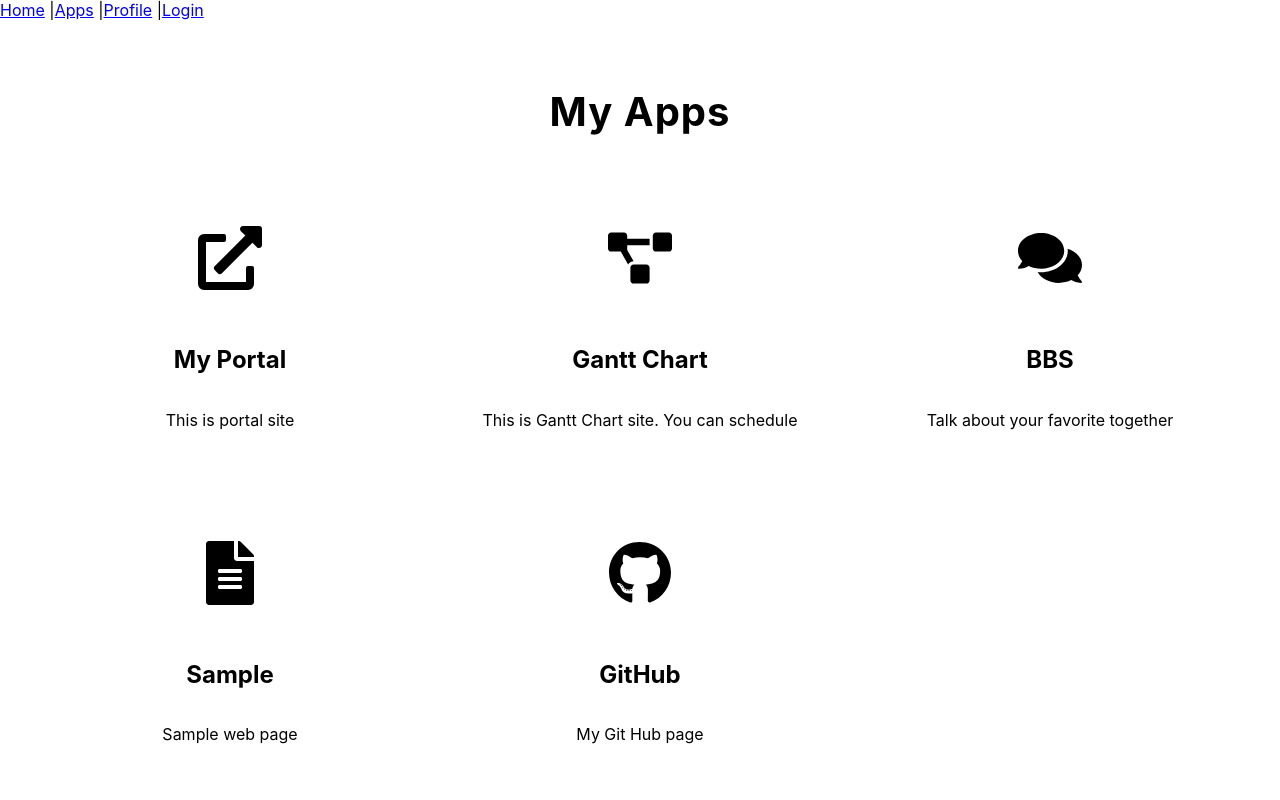
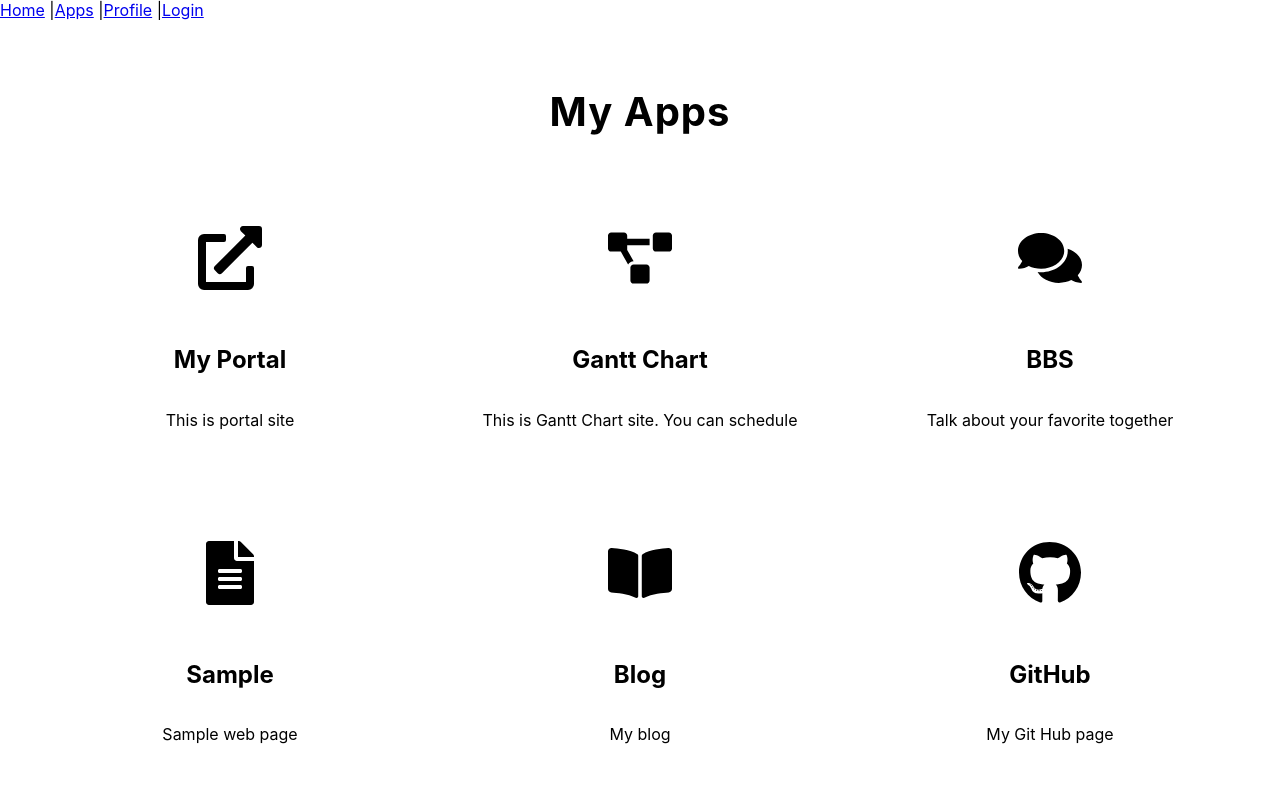
Before and after one commit to doradora58/MyPortal, a React (Create React App) app in the folder frontend/my-portal/: page /apps in a window 1280 px wide. Shown: the top 800 px of the page. Built offline with nearby package versions, Linux system fonts and the light colour scheme.

Commit message:
Add blog card

```diff
--- a/frontend/my-portal/src/pages/Apps.js
+++ b/frontend/my-portal/src/pages/Apps.js
@@ -1,4 +1,4 @@
-import { FaExternalLinkAlt, FaComments, FaProjectDiagram, FaGithub, FaFileAlt } from 'react-icons/fa';
+import { FaExternalLinkAlt, FaComments, FaProjectDiagram, FaGithub, FaFileAlt, FaBookOpen } from 'react-icons/fa';
 import React from 'react';
 import Card from '../components/Card';
 import '../App.css';
@@ -26,6 +26,12 @@ const apps = [
     description: 'Sample web page',
     url: '/sample/',
     icon: <FaFileAlt />,
+  },
+  {
+    title: 'Blog',
+    description: 'My blog',
+    url: '/https://beyondonestep.com',
+    icon: <FaBookOpen />,
   },
   {
     title: 'GitHub',
```
